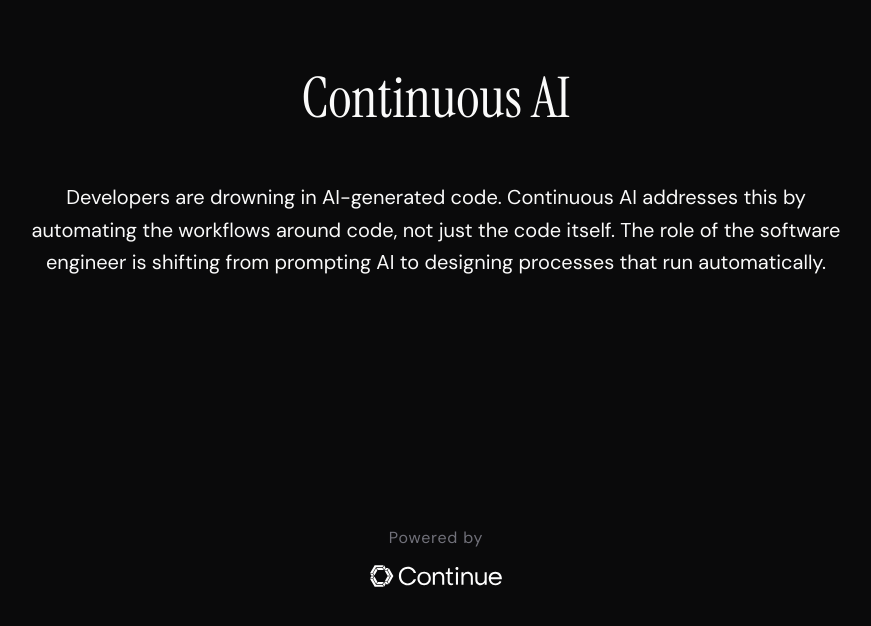
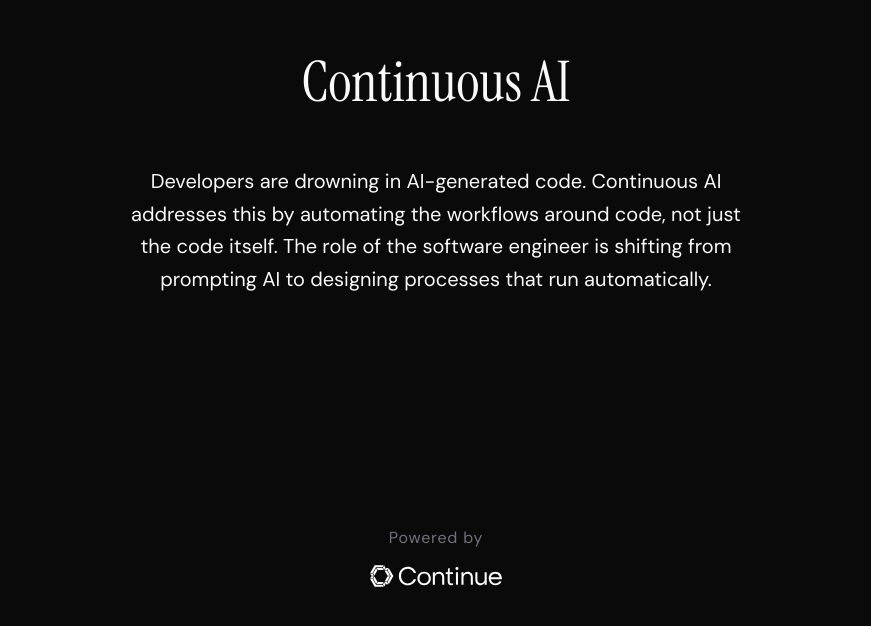
Before and after one commit to 14salfd-boop/continuousai.com, a Next.js app: page / in a window 1280 px wide. Shown: the part 168-794 px from the top of the page, without its empty margins (204-1075 px from the left). Built offline with nearby package versions, Linux system fonts and the light colour scheme.

Commit message:
fix text wrap issue

```diff
--- a/app/page.tsx
+++ b/app/page.tsx
@@ -44,7 +44,7 @@
             Continuous AI
           </h1>
 
-          <p className="font-['DM_Sans',sans-serif] text-[16px] sm:text-[20px] text-[#fafafa] leading-relaxed text-balance">
+          <p className="font-['DM_Sans',sans-serif] text-[16px] sm:text-[20px] text-[#fafafa] leading-relaxed max-w-[620px] mx-auto">
             Developers are drowning in AI-generated code. Continuous AI addresses this by automating the workflows around code, not just the code itself. The role of the software engineer is shifting from prompting AI to designing processes that run automatically.
           </p>
         </div>
```
